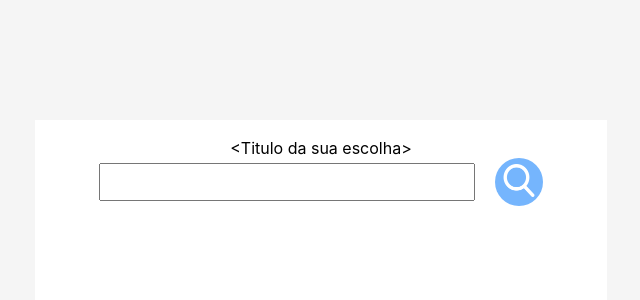
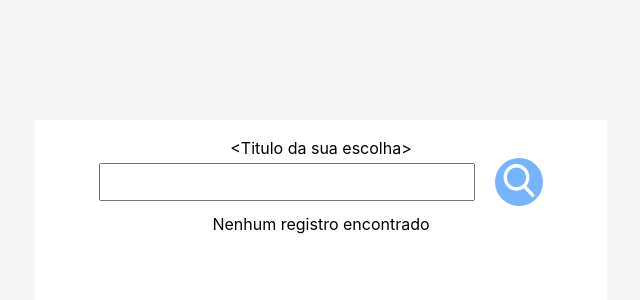
Before and after one commit to leviaraujo182/ListBooks, a React (Create React App) app: page / in a window 1280 px wide. Shown: the top 300 px of the page, without its empty margins (319-959 px from the left). Built offline with nearby package versions, Linux system fonts and the light colour scheme.

Commit message:
Added conditional render

```diff
--- a/src/App.tsx
+++ b/src/App.tsx
@@ -36,9 +36,11 @@ function App() {
             </div>
           </div>
           <div className="mid_content">
-            {data.map((response:any, key: number)=> (
-              <List author={response.title} title={response.title} url={response.url} key={key} />
-            ))}
+            {data.length > 0 ?
+              data.map((response:any, key: number)=> (
+                <List author={response.author} title={response.title} url={response.url} key={key} />
+            )) : <Text title="Nenhum registro encontrado" />}
+
           </div>
       </div>
     </div>
--- a/src/components/Text/Text.css
+++ b/src/components/Text/Text.css
@@ -0,0 +1,4 @@
+.text {
+    text-align: center;
+
+}
--- a/src/components/Text/Text.tsx
+++ b/src/components/Text/Text.tsx
@@ -1,11 +1,16 @@
 import react from 'react'
+import './Text.css'
 
 interface TextProps {
     title: string
 }
 
 function Text (props: TextProps){
-    return <label>{props.title}</label>
+    return (
+        <div className="text">
+            <label className="title">{props.title}</label>
+        </div>
+    )
 }
 
 export default Text
```
